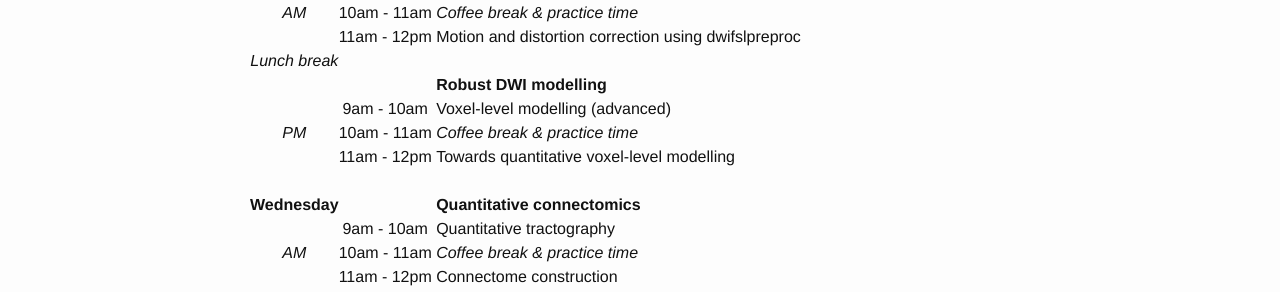
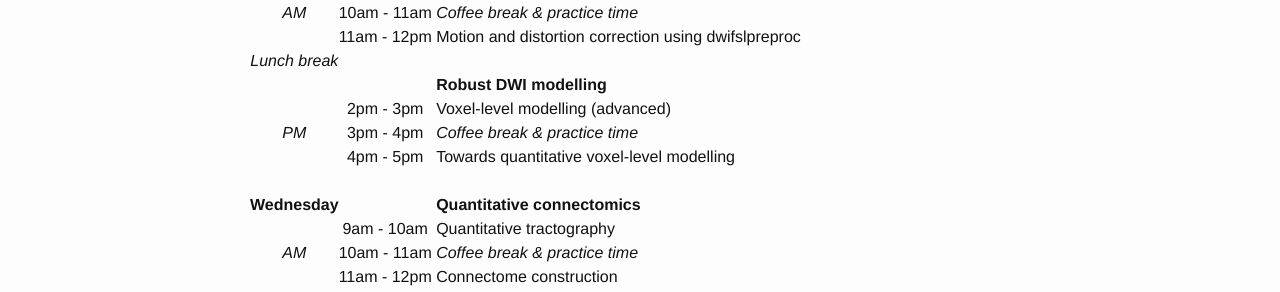
Before and after one commit to MRtrix3/MRtrix3.github.io, a Jekyll site: the page built from _posts/2022/03/2022-03-01-next-mrtrix3-workshop-will-be-held-in-edinburgh-scotland-13-16-june-2022.md, in a window 1280 px wide and 900 px high, scrolled down 1329 px. Shown: the part 160-452 px from the top of the window. Built offline with Jekyll 4.4.1, drawn with Linux system fonts in a browser that asks for light colours; nearby versions of some CDN libraries.

Commit message:
Automatic update of blog from community forum announcements

```diff
--- a/_posts/2022/03/2022-03-01-next-mrtrix3-workshop-will-be-held-in-edinburgh-scotland-13-16-june-2022.md
+++ b/_posts/2022/03/2022-03-01-next-mrtrix3-workshop-will-be-held-in-edinburgh-scotland-13-16-june-2022.md
@@ -51,9 +51,9 @@ The MRtrix3 team.
 | | 11am - 12pm || Motion and distortion correction using dwifslpreproc |
 | _Lunch break_ ||||
 |||| **Robust DWI modelling** |
-|| 9am - 10am || Voxel-level modelling (advanced) |
-| *PM* | 10am - 11am || _Coffee break & practice time_ |
-|| 11am - 12pm || Towards quantitative voxel-level modelling |
+|| 2pm - 3pm || Voxel-level modelling (advanced) |
+| *PM* | 3pm - 4pm || _Coffee break & practice time_ |
+|| 4pm - 5pm || Towards quantitative voxel-level modelling |
 |||||
 | **Wednesday** ||| **Quantitative connectomics** |
 || 9am - 10am || Quantitative tractography |
```
